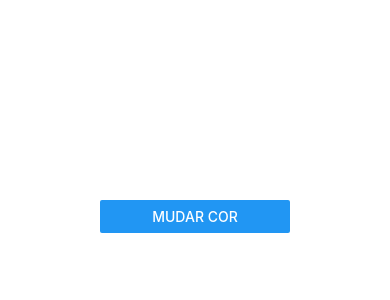
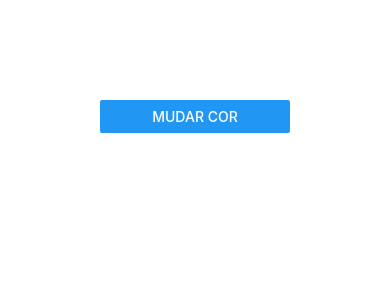
Before and after one commit to Thay-CR/customized-hooks, a React Native app: screen / in a window 390 px wide. Shown: the top 300 px of the page. Built offline with nearby package versions, Linux system fonts and the light colour scheme.

Commit message:
fix- improving useTheme

```diff
--- a/Pages/Theme.tsx
+++ b/Pages/Theme.tsx
@@ -3,6 +3,7 @@
 import React, { useEffect } from 'react';
 import { View, Button, } from 'react-native';
 import { useThemeStore } from '../hooks/theme/theme';
+import { globalStyles } from '../commom/globalStyles';
 
 export const ThemeComponent: React.FC = () => {
     const { theme, toggleTheme } = useThemeStore();
@@ -14,7 +15,7 @@ export const ThemeComponent: React.FC = () => {
     }, [theme])
 
     return (
-        <View style={{ top: 100, backgroundColor: theme === "light" ? white : black, padding:100 }}>
+        <View style={[{ padding:100 }, theme === "light" ? globalStyles.lightBackground : globalStyles.darkBackground]}>
             <Button
                 title="Mudar Cor" onPress={toggleTheme} />
         </View>
--- /dev/null
+++ b/commom/globalStyles.ts
@@ -0,0 +1,17 @@
+// src/styles/globalStyles.ts
+
+import { StyleSheet } from 'react-native';
+
+export const globalStyles = StyleSheet.create({
+  lightBackground: {
+    flex: 1,
+    backgroundColor: 'white',
+    // Outros estilos globais para o tema light aqui
+  },
+  darkBackground: {
+    flex: 1,
+    backgroundColor: 'black',
+    // Outros estilos globais para o tema dark aqui
+  },
+  // Outros estilos globais comuns a ambos os temas aqui
+});
```
